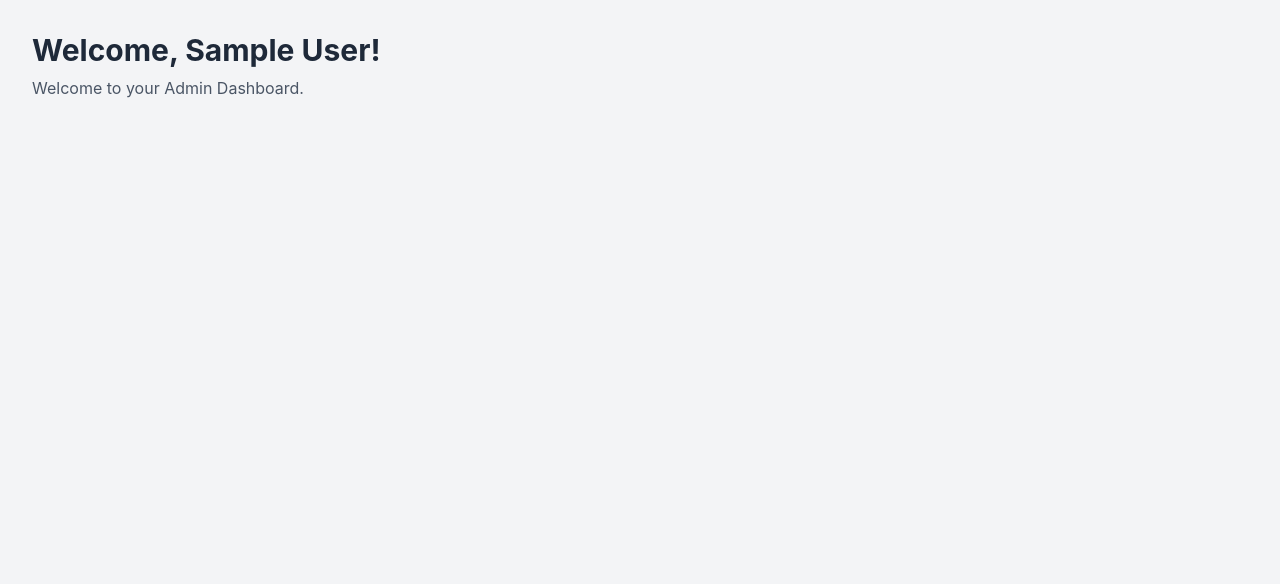
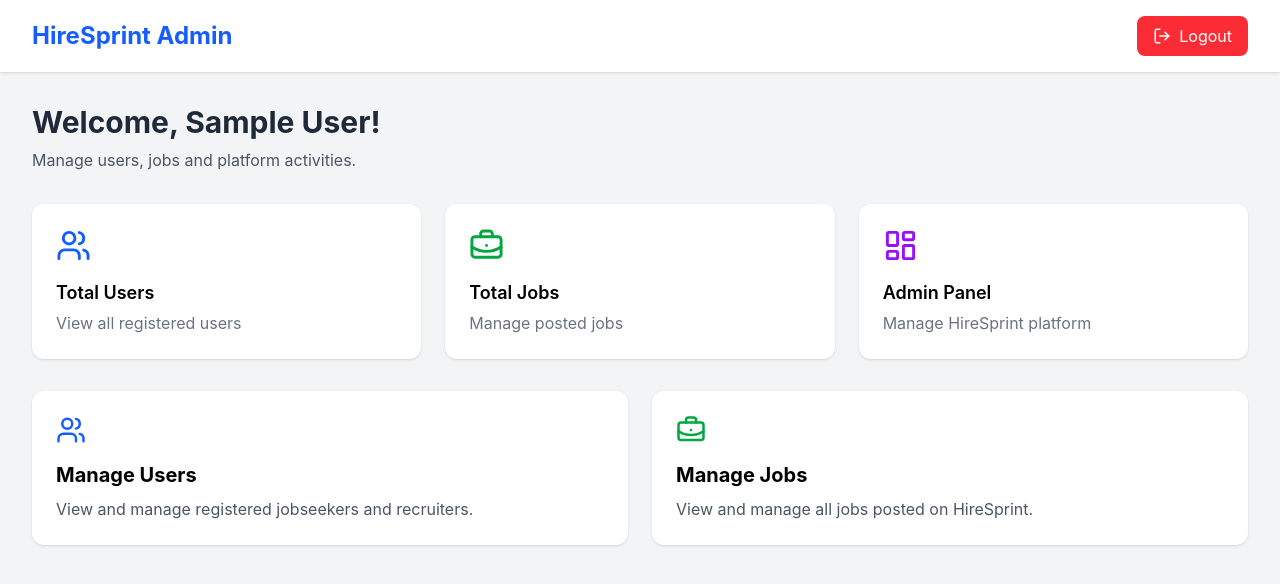
Before and after one commit to shwetapawar1/HireSprint, a React app in the folder frontend/: page /admin-dashboard in a window 1280 px wide. Shown: the top 584 px of the page. Built offline with nearby package versions, Linux system fonts and the light colour scheme; sample sign-in values are in the browser's storage; the HTML template or start-up script is replaced by a standard one.

Commit message:
admin dashboard and login successful

```diff
--- a/frontend/src/pages/AdminDashboard.jsx
+++ b/frontend/src/pages/AdminDashboard.jsx
@@ -1,19 +1,112 @@
+
 import React from "react";
+import { Link } from "react-router-dom";
+import {
+  LayoutDashboard,
+  Users,
+  BriefcaseBusiness,
+  LogOut,
+} from "lucide-react";
 
 const AdminDashboard = () => {
   const user = JSON.parse(localStorage.getItem("user"));
 
+  const handleLogout = () => {
+    localStorage.removeItem("token");
+    localStorage.removeItem("user");
+    window.location.href = "/login";
+  };
+
   return (
-    <div className="min-h-screen bg-gray-100 p-8">
+    <div className="min-h-screen bg-gray-100">
 
-      <h1 className="text-3xl font-bold text-gray-800">
-        Welcome, {user?.name}!
-      </h1>
+      {/* Navbar */}
+      <nav className="bg-white shadow-sm px-8 py-4 flex justify-between items-center">
+        <h1 className="text-2xl font-bold text-blue-600">
+          HireSprint Admin
+        </h1>
 
-      <p className="text-gray-600 mt-2">
-        Welcome to your Admin Dashboard.
-      </p>
+        <button
+          onClick={handleLogout}
+          className="flex items-center gap-2 bg-red-500 text-white px-4 py-2 rounded-lg hover:bg-red-600"
+        >
+          <LogOut size={18} />
+          Logout
+        </button>
+      </nav>
 
+      {/* Dashboard Content */}
+      <div className="p-8">
+
+        <h1 className="text-3xl font-bold text-gray-800">
+          Welcome, {user?.name}!
+        </h1>
+
+        <p className="text-gray-600 mt-2">
+          Manage users, jobs and platform activities.
+        </p>
+
+        {/* Overview Cards */}
+        <div className="grid grid-cols-1 md:grid-cols-3 gap-6 mt-8">
+
+          <div className="bg-white p-6 rounded-xl shadow-sm">
+            <Users size={35} className="text-blue-600" />
+            <h2 className="text-lg font-semibold mt-4">
+              Total Users
+            </h2>
+            <p className="text-gray-500 mt-1">
+              View all registered users
+            </p>
+          </div>
+
+          <div className="bg-white p-6 rounded-xl shadow-sm">
+            <BriefcaseBusiness size={35} className="text-green-600" />
+            <h2 className="text-lg font-semibold mt-4">
+              Total Jobs
+            </h2>
+            <p className="text-gray-500 mt-1">
+              Manage posted jobs
+            </p>
+          </div>
+
+          <div className="bg-white p-6 rounded-xl shadow-sm">
+            <LayoutDashboard size={35} className="text-purple-600" />
+            <h2 className="text-lg font-semibold mt-4">
+              Admin Panel
+            </h2>
+            <p className="text-gray-500 mt-1">
+              Manage HireSprint platform
+            </p>
+          </div>
+
+        </div>
+
+        {/* Management Sections */}
+        <div className="grid grid-cols-1 md:grid-cols-2 gap-6 mt-8">
+
+          <div className="bg-white p-6 rounded-xl shadow-sm">
+            <Users size={30} className="text-blue-600" />
+            <h2 className="text-xl font-bold mt-4">
+              Manage Users
+            </h2>
+            <p className="text-gray-600 mt-2">
+              View and manage registered jobseekers and recruiters.
+            </p>
+          </div>
+
+          <div className="bg-white p-6 rounded-xl shadow-sm">
+            <BriefcaseBusiness size={30} className="text-green-600" />
+            <h2 className="text-xl font-bold mt-4">
+              Manage Jobs
+            </h2>
+            <p className="text-gray-600 mt-2">
+              View and manage all jobs posted on HireSprint.
+            </p>
+          </div>
+
+        </div>
+
+      </div>
     </div>
   );
 };
```
